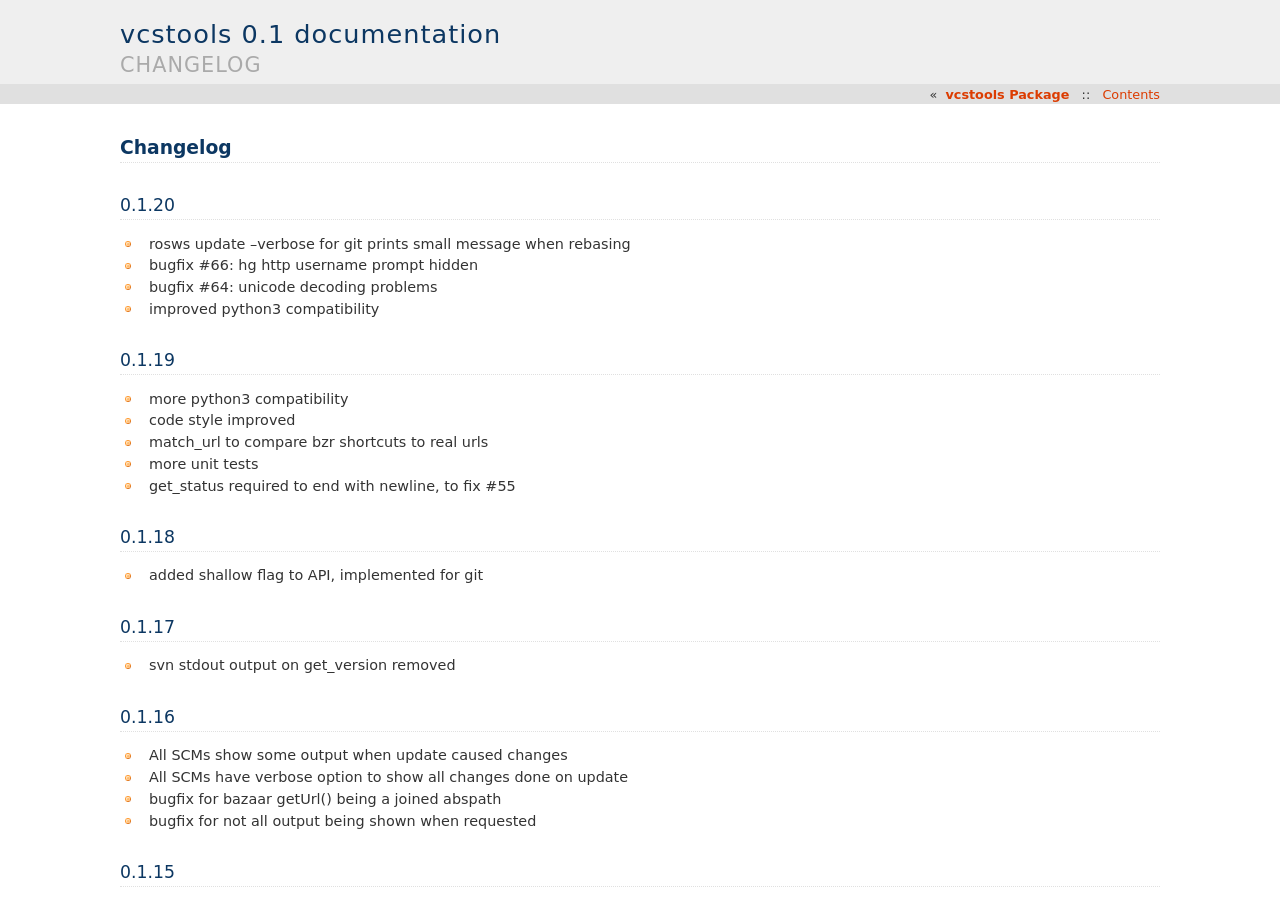
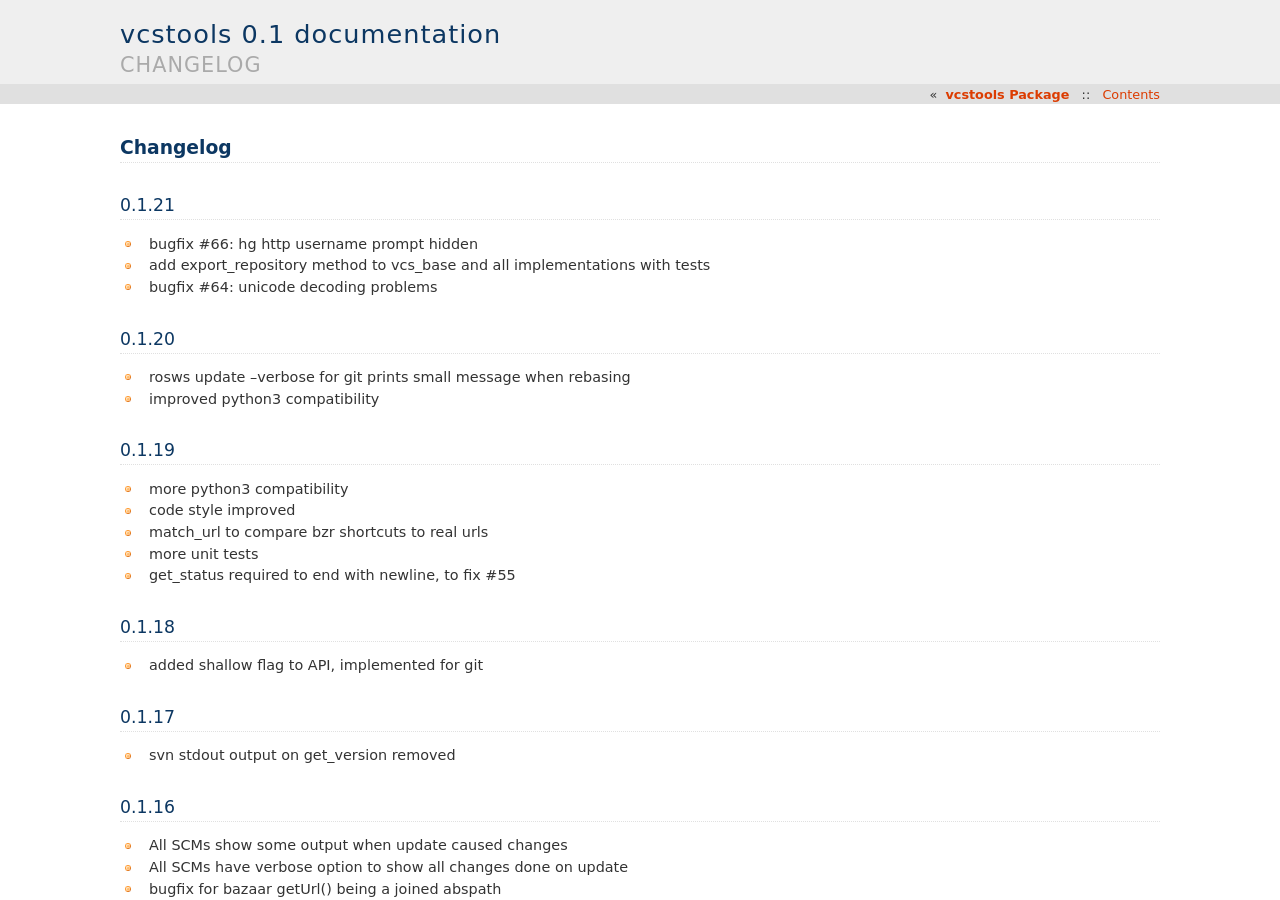
Before and after one commit to vcstools/vcstools, a Sphinx documentation site: the page built from doc/changelog.rst, in a window 1280 px wide and 900 px high. Built offline with Sphinx 7.4.7, drawn with Linux system fonts in a browser that asks for light colours.

Commit message:
updating changelog, new features and correcting version for last few items

```diff
--- a/doc/changelog.rst
+++ b/doc/changelog.rst
@@ -1,12 +1,17 @@
 Changelog
 =========
+
+0.1.21
+------
+
+- bugfix #66: hg http username prompt hidden
+- add export_repository method to vcs_base and all implementations with tests
+- bugfix #64: unicode decoding problems
 
 0.1.20
 ------
 
 - rosws update --verbose for git prints small message when rebasing
-- bugfix #66: hg http username prompt hidden
-- bugfix #64: unicode decoding problems
 - improved python3 compatibility
 
 0.1.19
```
